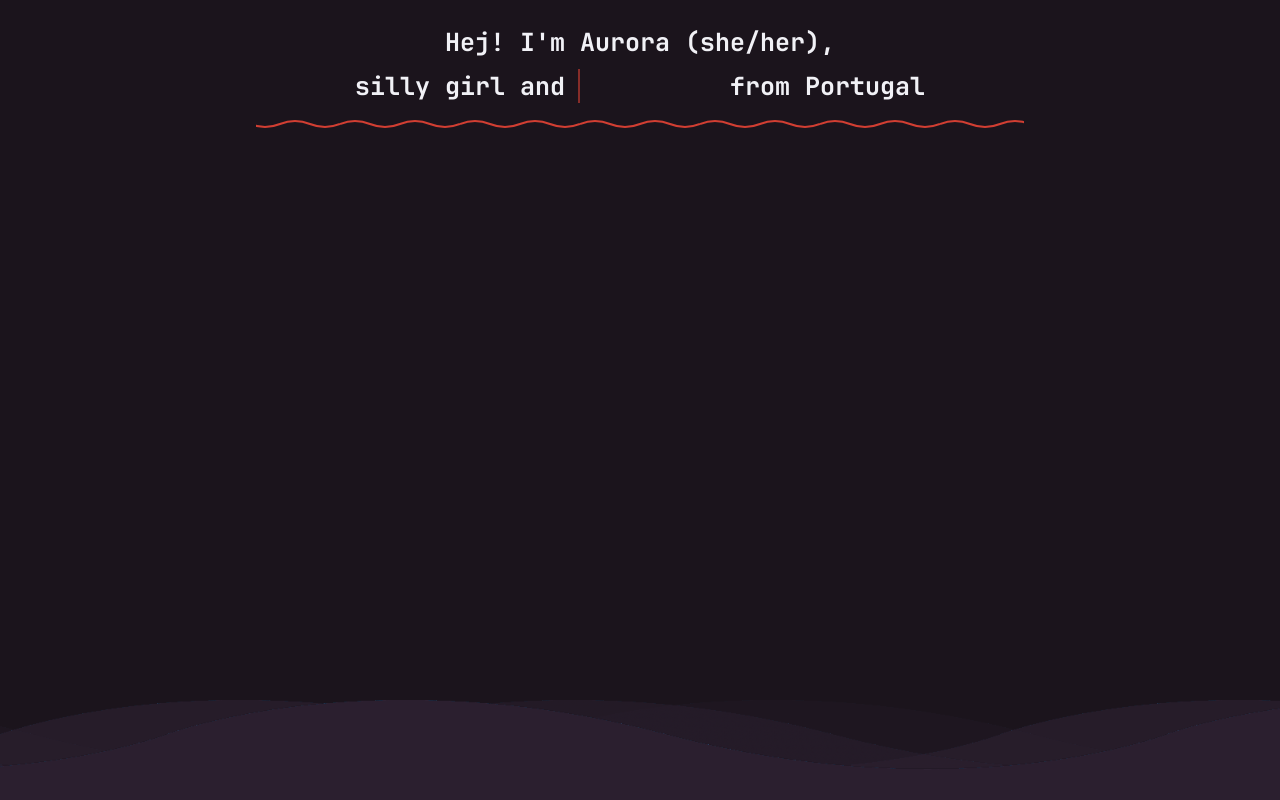
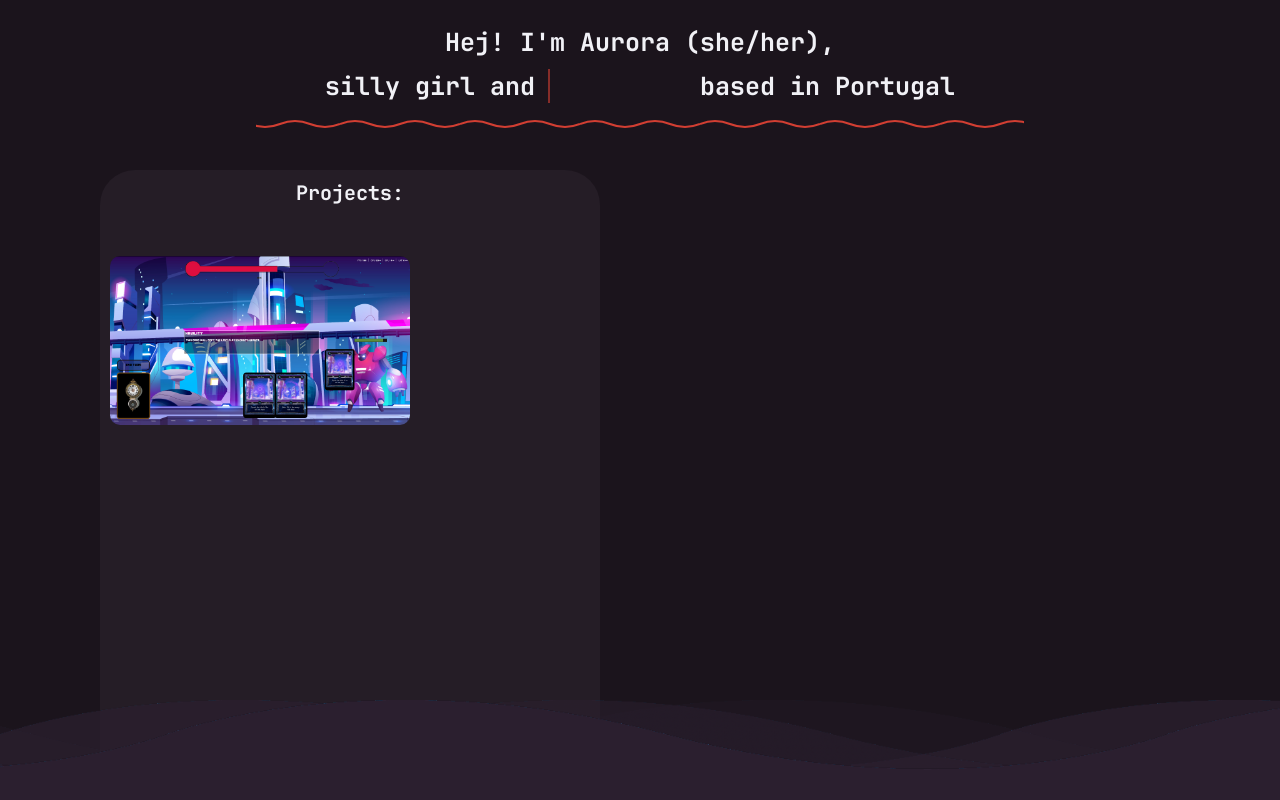
Before and after one commit to AuroraFreire/borealis.pt, a plain HTML site: page index.html in a window 1280 px wide. Drawn offline with Linux system fonts and the light colour scheme.

Commit message:
starting to make the projects part

```diff
--- a/index.html
+++ b/index.html
@@ -11,11 +11,14 @@
 <body>
     <section>
         <p class="title">Hej! I'm Aurora (she/her),</p>
-        <p class="intro">silly girl and&nbsp;<span></span>&nbsp;from Portugal</p>
+        <p class="intro">silly girl and&nbsp;<span></span>&nbsp;based in Portugal</p>
         <div class="main">
             <hr>
         </div>
-        <div></div>
+        <div class="projects">
+            <p>Projects:</p>
+            <img src="images/chrono-deck.png" alt="Chrono Deck - digital card game">
+        </div>
         <div>
             <div class="wave wave1"></div>
             <div class="wave wave2"></div>
--- a/style.css
+++ b/style.css
@@ -47,21 +47,42 @@ hr {
     justify-content: center;
 }
 
+.projects {
+    height: 650px;
+    width: 500px;
+    color: #251d26;
+    background-color: #251d26;
+    border-radius: 35px;
+    position: relative;
+    top: 90px;
+    left: 100px;
+}
+
+.projects p {
+    display: flex;
+    justify-content: center;
+    position: relative;
+    top: 10px;
+    font-size: 20px;
+}
+
+.projects img {
+    width: 60%;
+    display: flex;
+    justify-content: center;
+    position: relative;
+    top: 60px;
+    left: 10px;
+    border-radius: 10px;
+    :
+}
+
 .intro {
     font-size: 25px;
     position: relative;
     top: 35px;
     display: flex;
     justify-content: center;
-}
-
-.box {
-    margin: 40px 35px 80px;
-    height: 400px;
-    width: 450px;
-    border-radius: 35px;
-    background-color: #1b141c;
-    padding-bottom: 39px;
 }
 
 .intro span {
```
Also changed, not shown: images/chrono-deck.png (added).
